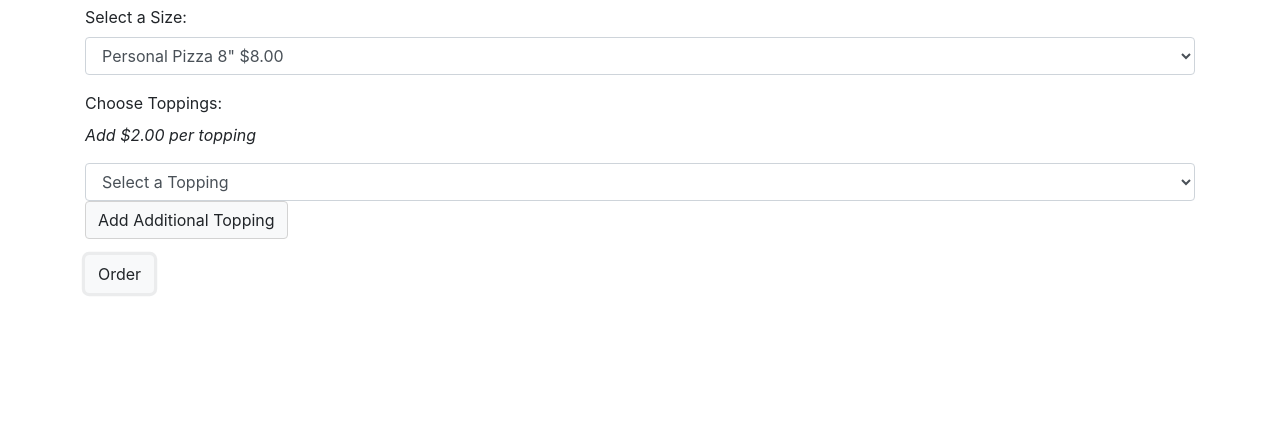
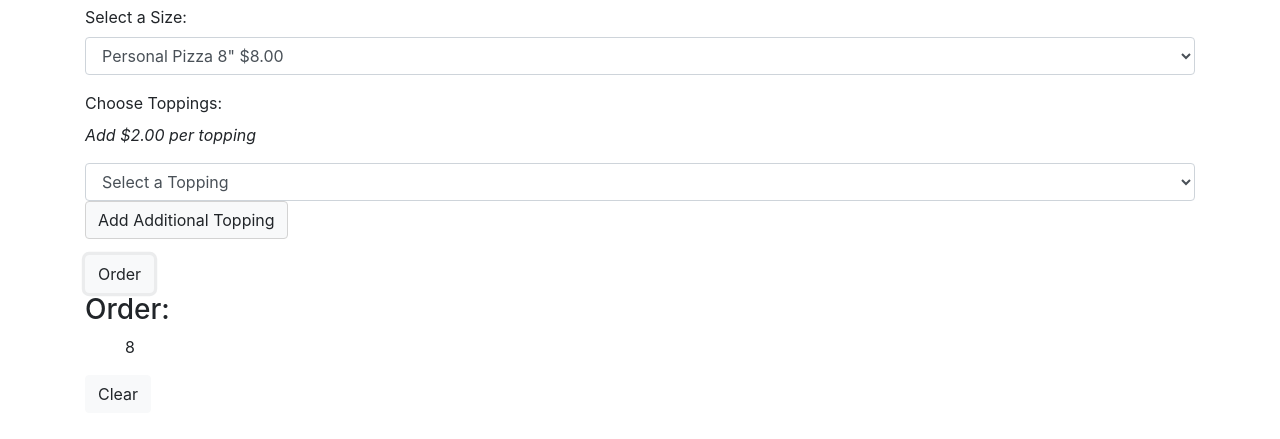
Before and after one commit to abatesaccs/pizzaMenu, a plain HTML site: page index.html in a window 1280 px wide. Both pictures are taken after a click on the button "Order". Shown: the part 51-490 px from the top of the page. Drawn offline with Linux system fonts and the light colour scheme.

Commit message:
push price to output based on inputs

```diff
--- a/index.html
+++ b/index.html
@@ -76,7 +76,9 @@
 					<h3 class="panel-title">Order:</h3>
 				</div>
 				<div class="panel-body">
+          <ul class="results">
 
+          </ul>
 				</div>
           <button type="clear" id="clear" class="btn btn-light">Clear</button>
 			</div>
--- a/js/scripts.js
+++ b/js/scripts.js
@@ -38,6 +38,7 @@ $(document).ready(function() {
     var result = myPizza.getPrice();
     console.log(myPizza);
     console.log(result);
+    $(".panel").show();
     $(".results").show().append(result).fadeIn(350);
   });
   $("button#clear").click(function(event) {
```
